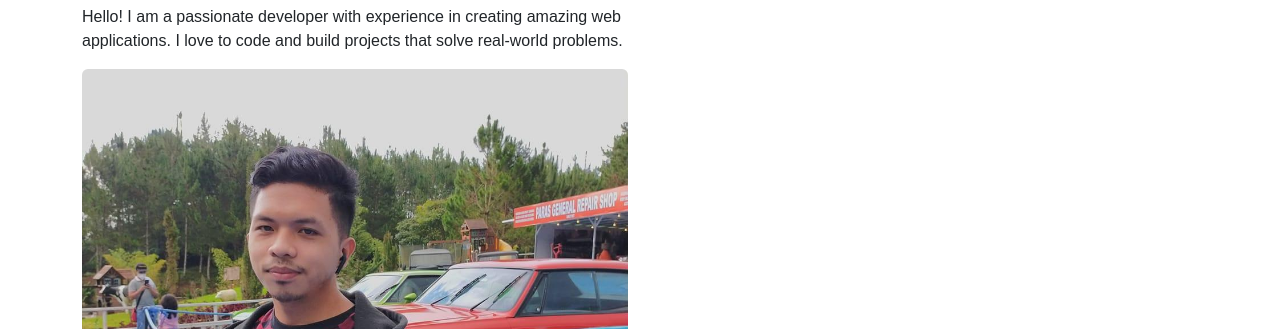
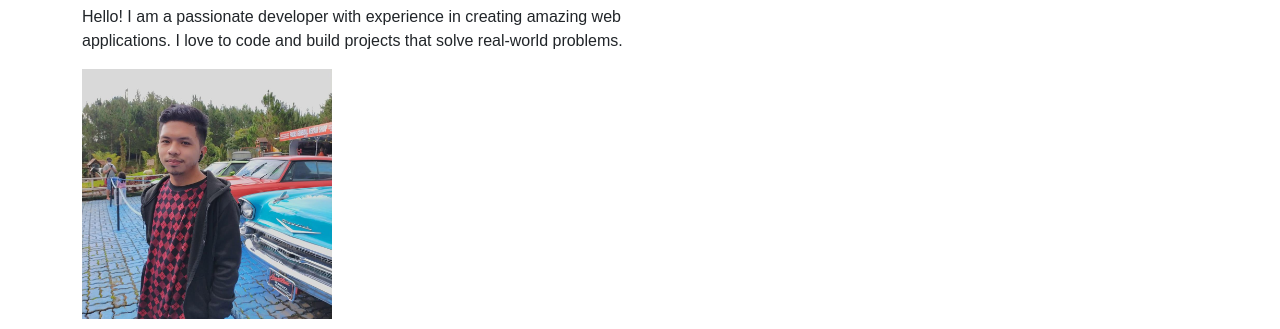
Before and after one commit to Librarmar18/acuzar_compre, a plain HTML site: page index.html in a window 1280 px wide. Shown: the part 471-800 px from the top of the page. Drawn offline with nearby package versions, Linux system fonts and the light colour scheme.

Commit message:
changes iamge size

```diff
--- a/index.html
+++ b/index.html
@@ -55,7 +55,7 @@
                 <div class="col-lg-6">
                     <h2>About Me</h2>
                     <p>Hello! I am a passionate developer with experience in creating amazing web applications. I love to code and build projects that solve real-world problems.</p>
-                    <img src="img/AJ.jpg" alt="About Me" class="img-fluid rounded">
+                    <img src="img/AJ.jpg" alt="About Me" class="profile">
                 </div>
             </div>
         </div>
--- a/style.css
+++ b/style.css
@@ -23,6 +23,11 @@ body {
     object-fit: cover;
 }
 
+.profile{
+    width: 250px;
+    height: 250px;
+}
+
 footer {
     background: #343a40;
     color: white;
```
